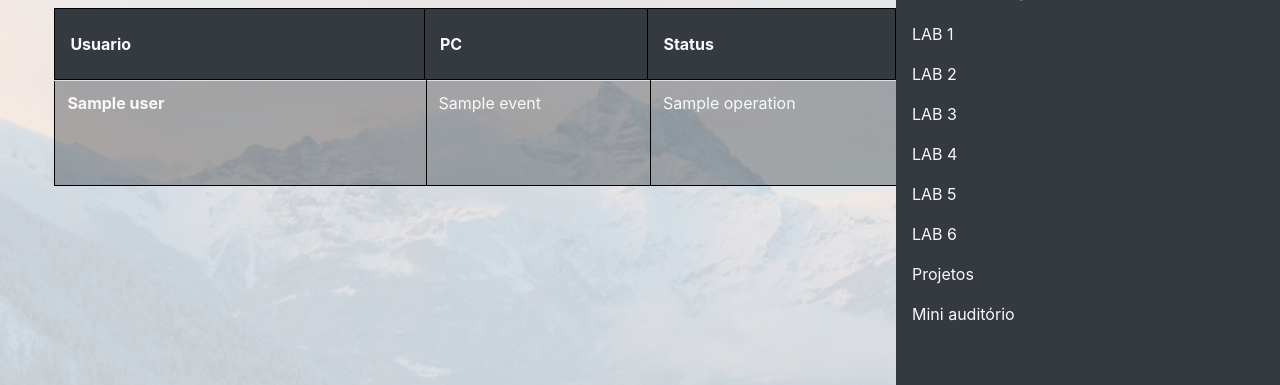
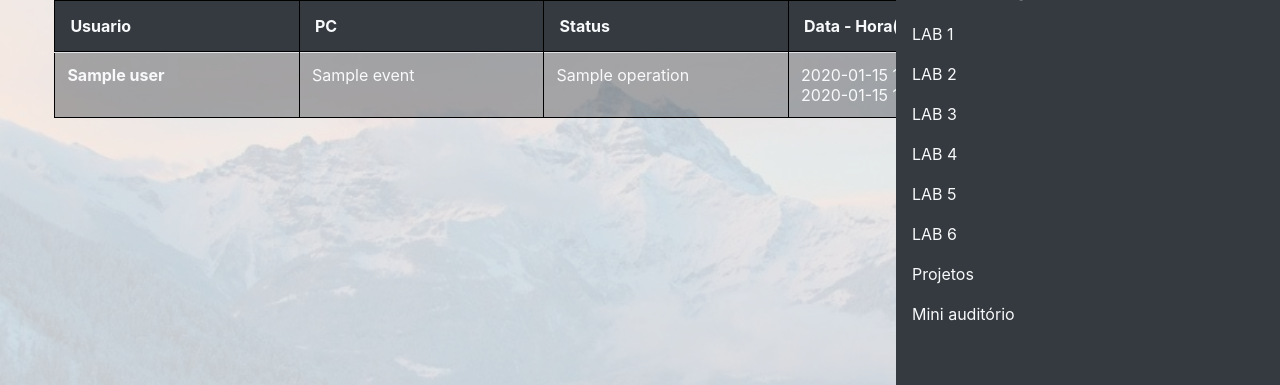
Before and after one commit to CoreIFAL/Tracker-Core, a Flask app: page / in a window 1280 px wide. Shown: the part 154-539 px from the top of the page. Run offline with Flask 2, Linux system fonts and the light colour scheme; a database or web service that is not in the repository returns one stand-in record (values such as "Sample title"); lists and menus that the app fills with data are empty; some libraries are stand-ins or nearby versions.

Commit message:
interface changes

```diff
--- a/app/templates/index.html
+++ b/app/templates/index.html
@@ -173,21 +173,14 @@
         <div class="corpo">
 
             <div class="containers">
-                <h4 class="center">
-                    <!--Imprimindo valores arquivados:
-                    {% for user in users %}
-                        {{"|" + user["username"] + "|"}}
-                    {% endfor %}-->
-                </h4>
-
                 <div>
                     <table style="width:90%; margin-left: 5%;background-color: #343a40; color: #f8f9fa;">
                         <thead >
                             <tr id="tabelaInfo" class="table-item lab1 lab2 lab3 lab4 lab5 lab6 projetos mini" >
-                                <th width="32.4%">Usuario</th>
-                                <th width="19.6%">PC</th>
-                                <th width="21.7%">Status</th>
-                                <th width="11.8%">Data - Hora(GMT-3)</th>
+                                <th width="25%">Usuario</th>
+                                <th width="25%">PC</th>
+                                <th width="25%">Status</th>
+                                <th width="25%">Data - Hora(GMT-3)</th>
                             </tr>
                         </thead>
                     </table>
@@ -195,6 +188,7 @@
                 <div>
                     <table id="searcher" style="width:90%; margin-left: 5%;display: none">
                         <tbody>
+                            <div class="container">
                                 {% for user in lista_users %}
                                 {% set u = user['event']['computername'] %}
                                 {% if 'L01' in u %}
@@ -216,45 +210,50 @@
                                 {% else %}
                                     <tr style="background-color: #343a4064; color: #f8f9fa">
                                 {% endif %}
-                            <th width="32.4%">{{user['name']}}</th>
-                            <td width="19.6%">{{user['event']['computername']}}</td>
-                            <td width="21.7%">{{user['event']['operation']}}</td>
-                            <td width="11.7%">{{user['event']['date']}} - {{user['event']['time']}}</td>
+                                    <th width="25%">{{user['name']}}</th>
+                                    <td width="25%">{{user['event']['computername']}}</td>
+                                    <td width="25%">{{user['event']['operation']}}</td>
+                                    <td width="25%">{{user['event']['date']}} - {{user['event']['time']}}</td>
                                 </tr>
                                 {% endfor %}
+                            </div>
                         </tbody>
                     </table>
                     </div>
                 <div class="table">
                     <table id="tabela" style="width:90%; margin-left: 5%; display:">
                         <tbody>
+                            <div class="container">
+
                                     {% for user in lista_users %}
                                     {% set u = user['event']['computername'] %}
                                     {% if 'L01' in u %}
-                            <tr id="tabelaInfo" class="table-item lab1" style="width:90%; margin-left: 5%;background-color: #343a4064; color: #000000">
+                                        <tr id="tabelaInfo" class="table-item row lab1" style="width:90%; margin-left: 5%;background-color: #343a4064; color: #000000">
                                     {% elif 'L02' in u %}
-                            <tr id="tabelaInfo" class="table-item lab2" style="width:90%; margin-left: 5%;background-color: #343a4064; color: #000000">
+                                        <tr id="tabelaInfo" class="table-item row lab2" style="width:90%; margin-left: 5%;background-color: #343a4064; color: #000000">
                                     {% elif 'L03' in u %}
-                            <tr id="tabelaInfo" class="table-item lab3" style="width:90%; margin-left: 5%;background-color: #343a4064; color: #000000">
+                                        <tr id="tabelaInfo" class="table-item row lab3" style="width:90%; margin-left: 5%;background-color: #343a4064; color: #000000">
                                     {% elif 'L04' in u %}
-                            <tr id="tabelaInfo" class="table-item lab4" style="width:90%; margin-left: 5%;background-color: #343a4064; color: #000000">
+                                        <tr id="tabelaInfo" class="table-item row lab4" style="width:90%; margin-left: 5%;background-color: #343a4064; color: #000000">
                                     {% elif 'L05' in u %}
-                            <tr id="tabelaInfo" class="table-item lab5" style="width:90%; margin-left: 5%;background-color: #343a4064; color: #000000">
+                                        <tr id="tabelaInfo" class="table-item row lab5" style="width:90%; margin-left: 5%;background-color: #343a4064; color: #000000">
                                     {% elif 'L06' in u %}
-                            <tr id="tabelaInfo" class="table-item lab6" style="width:90%; margin-left: 5%;background-color: #343a4064; color: #000000">
+                                        <tr id="tabelaInfo" class="table-item row lab6" style="width:90%; margin-left: 5%;background-color: #343a4064; color: #000000">
                                     {% elif 'PROJ' in u %}
-                            <tr id="tabelaInfo" class="table-item projetos" style="width:90%; margin-left: 5%;background-color: #343a4064; color: #000000">
+                                        <tr id="tabelaInfo" class="table-item row projetos" style="width:90%; margin-left: 5%;background-color: #343a4064; color: #000000">
                                     {% elif 'MINI' in u %}
-                            <tr id="tabelaInfo" class="table-item mini" style="width:90%; margin-left: 5%;background-color: #343a4064; color: #000000">
+                                        <tr id="tabelaInfo" class="table-item row mini" style="width:90%; margin-left: 5%;background-color: #343a4064; color: #000000">
                                     {% else %}
                                         <tr style="background-color: #343a4064; color: #f8f9fa">
                                     {% endif %}
-                            <th width="32.4%">{{user['name']}}</th>
-                            <td width="19.6%">{{user['event']['computername']}}</td>
-                            <td width="21.7%">{{user['event']['operation']}}</td>
-                            <td width="11.7%">{{user['event']['date']}} - {{user['event']['time']}}</td>
+                                        <th class="col-12 col-md-3">{{user['name']}}</th>
+                                        <td class="col-12 col-md-3">{{user['event']['computername']}}</td>
+                                        <td class="col-12 col-md-3">{{user['event']['operation']}}</td>
+                                        <td class="col-12 col-md-3">{{user['event']['date']}} - {{user['event']['time']}}</td>
                                     </tr>
                                     {% endfor %}
+
+                            </div>
                         </tbody>
                     </table>
                     </div>
```
Lines whose indentation alone changed are shown as unchanged.
